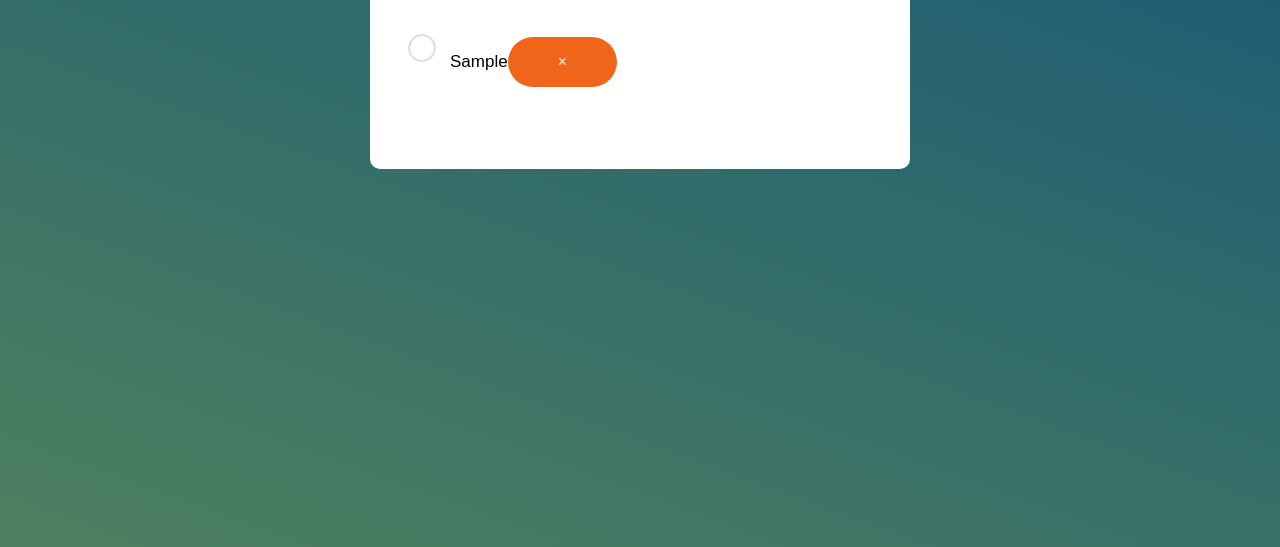
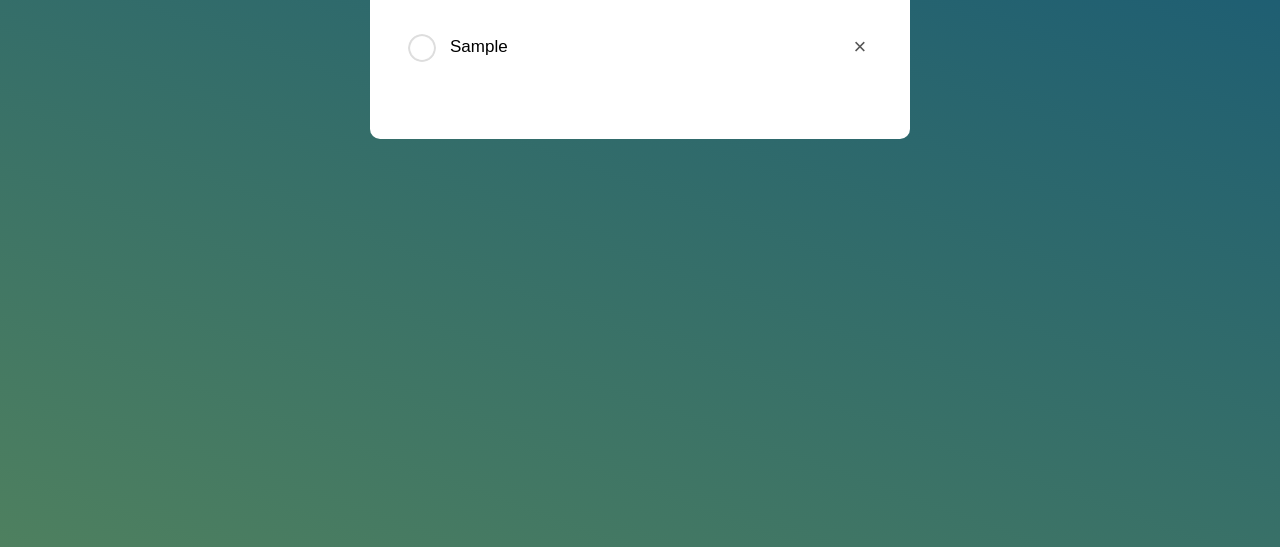
Before and after one commit to CharanyaSatpute/ToDoList, a plain HTML site: page index.html in a window 1280 px wide. Both pictures are taken after typing "Sample" into the empty fields and a click on the button "Add". Shown: the part 253-800 px from the top of the page. Drawn offline with Linux system fonts and the light colour scheme.

Commit message:
Style task removal button

```diff
--- a/style.css
+++ b/style.css
@@ -95,19 +95,22 @@ ul li.checked::before{
     background-image: url(Images/checked.png);
 }
 
-ul li span{
+ul li span,
+ul li .remove-task{
     position: absolute;
     right: 0;
     top: 5px;
     width: 40px;
     height: 40px;
+    padding: 0;
+    background: transparent;
+    color: #555;
     font-size: 22px;
-    color: #555;
     line-height: 40px;
     text-align: center;
+    border-radius: 50%;
 }
 
-ul li span:hover{
+ul li .remove-task:hover{
     background: #bebebe;
-    border-radius: 50%;
 }
```
